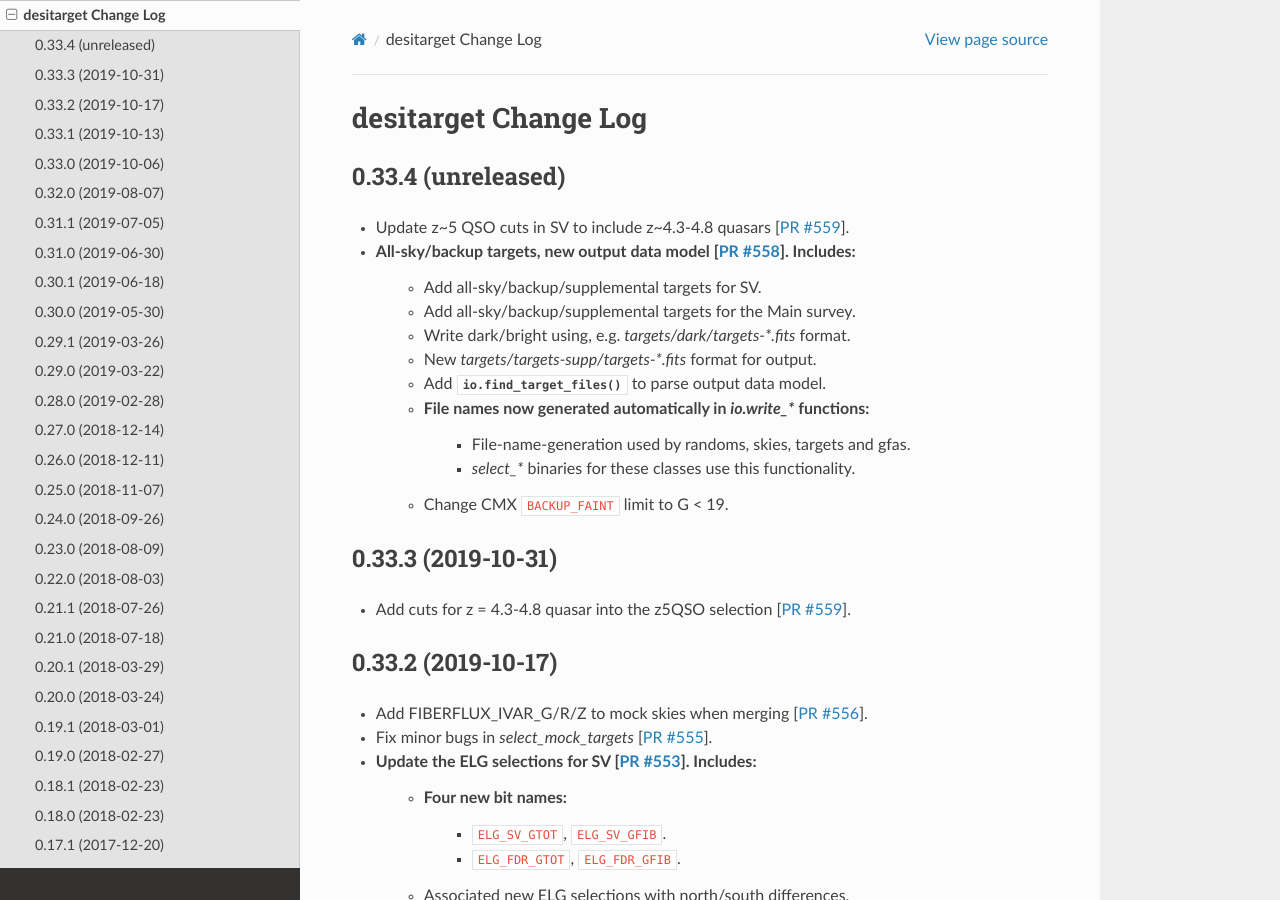
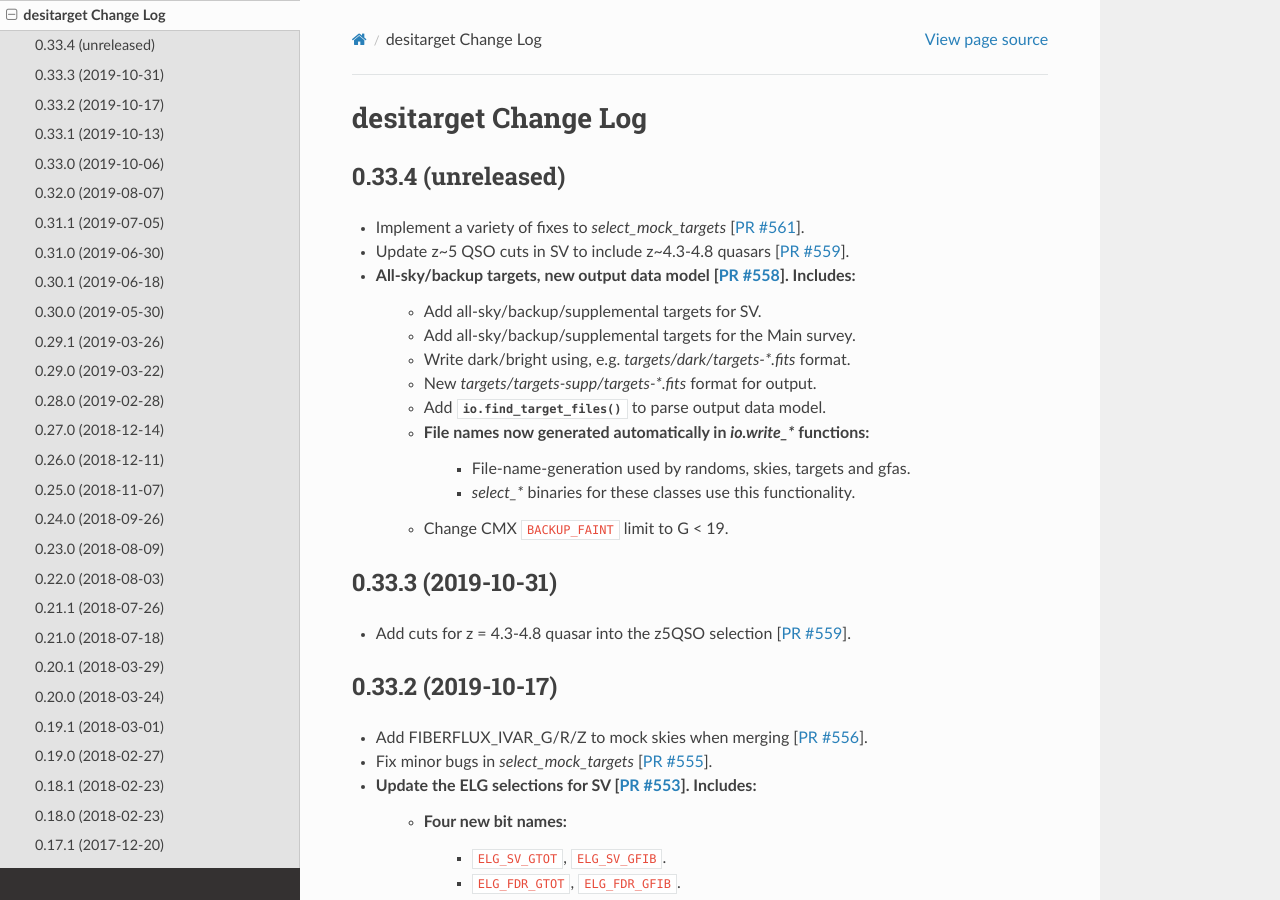
Before and after one commit to desihub/desitarget, a Sphinx documentation site: the page built from doc/changes.rst, in a window 1280 px wide and 900 px high. Built offline with Sphinx 7.4.7 and the Read the Docs theme 2.0.0, drawn with Linux system fonts in a browser that asks for light colours.

Commit message:
update change log [ci skip]

```diff
--- a/doc/changes.rst
+++ b/doc/changes.rst
@@ -5,6 +5,7 @@ desitarget Change Log
 0.33.4 (unreleased)
 -------------------
 
+* Implement a variety of fixes to `select_mock_targets` [`PR #561`_].
 * Update z~5 QSO cuts in SV to include z~4.3-4.8 quasars [`PR #559`_].
 * All-sky/backup targets, new output data model [`PR #558`_]. Includes:
     * Add all-sky/backup/supplemental targets for SV.
@@ -19,6 +20,7 @@ desitarget Change Log
 
 .. _`PR #558`: https://github.com/desihub/desitarget/pull/558
 .. _`PR #559`: https://github.com/desihub/desitarget/pull/559
+.. _`PR #561`: https://github.com/desihub/desitarget/pull/561
 
 0.33.3 (2019-10-31)
 -------------------
```
